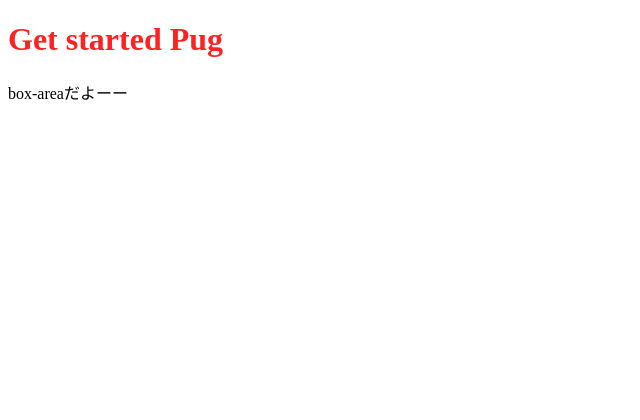
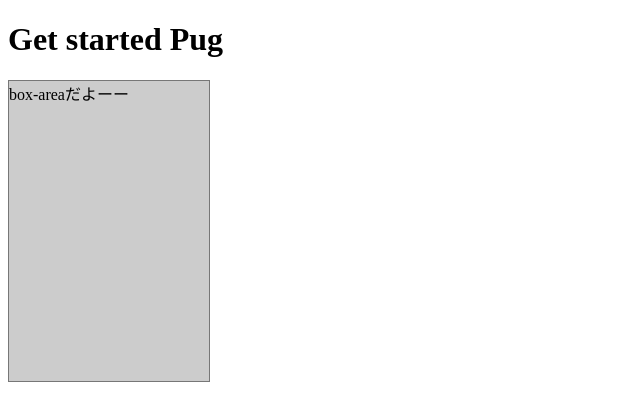
Before and after one commit to remylii/html-rehabilitation, a website: page src/pug/index.pug in a window 1280 px wide. Shown: the whole page, without its empty margins (0-640 px from the left). Drawn offline with nearby package versions, Linux system fonts and the light colour scheme; files that its build step writes are made by us from their sources.

Commit message:
sample ripple effect

```diff
--- a/src/pug/index.pug
+++ b/src/pug/index.pug
@@ -7,4 +7,4 @@
   body
     h1 Get started Pug
     main.main
-      .area(style="width: 200px;") box-areaだよーー
+      .box.ripple(style="width: 200px; height: 300px;") box-areaだよーー
--- a/src/scss/App.scss
+++ b/src/scss/App.scss
@@ -1,3 +1,30 @@
-h1 {
-  color: #f22;
+@import 'base';
+
+.box {
+  width: 300px;
+  height: 300px;
+  background-color: #ccc;
+  border: 1px solid #777;
 }
+
+.ripple {
+  position: relative;
+  overflow: hidden;
+}
+
+.ripple .ripple-effect {
+  position: absolute;
+  border-radius: 50%;
+  opacity: 0.35;
+  transform: scale(0);
+  background: #fff;
+  animation: ripple 700ms;
+  pointer-events: none;
+}
+
+@keyframes ripple {
+  to {
+    opacity: 0;
+    transform: scale(2.0);
+  }
+}
--- /dev/null
+++ b/src/scss/_base.scss
@@ -0,0 +1,3 @@
+body {
+  box-sizing: border-box;
+}
```
Also changed, not shown: src/assets/css/App.css, src/assets/index.html, 1 other file.
